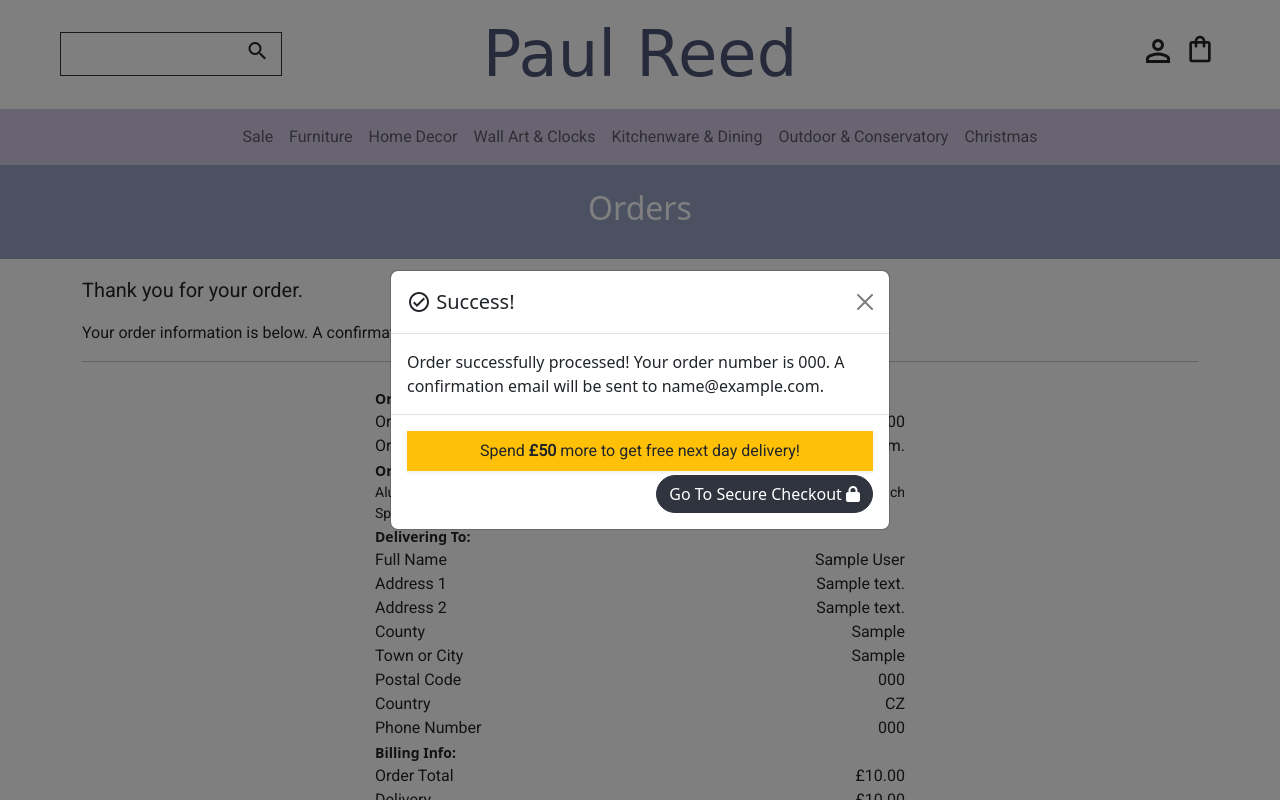
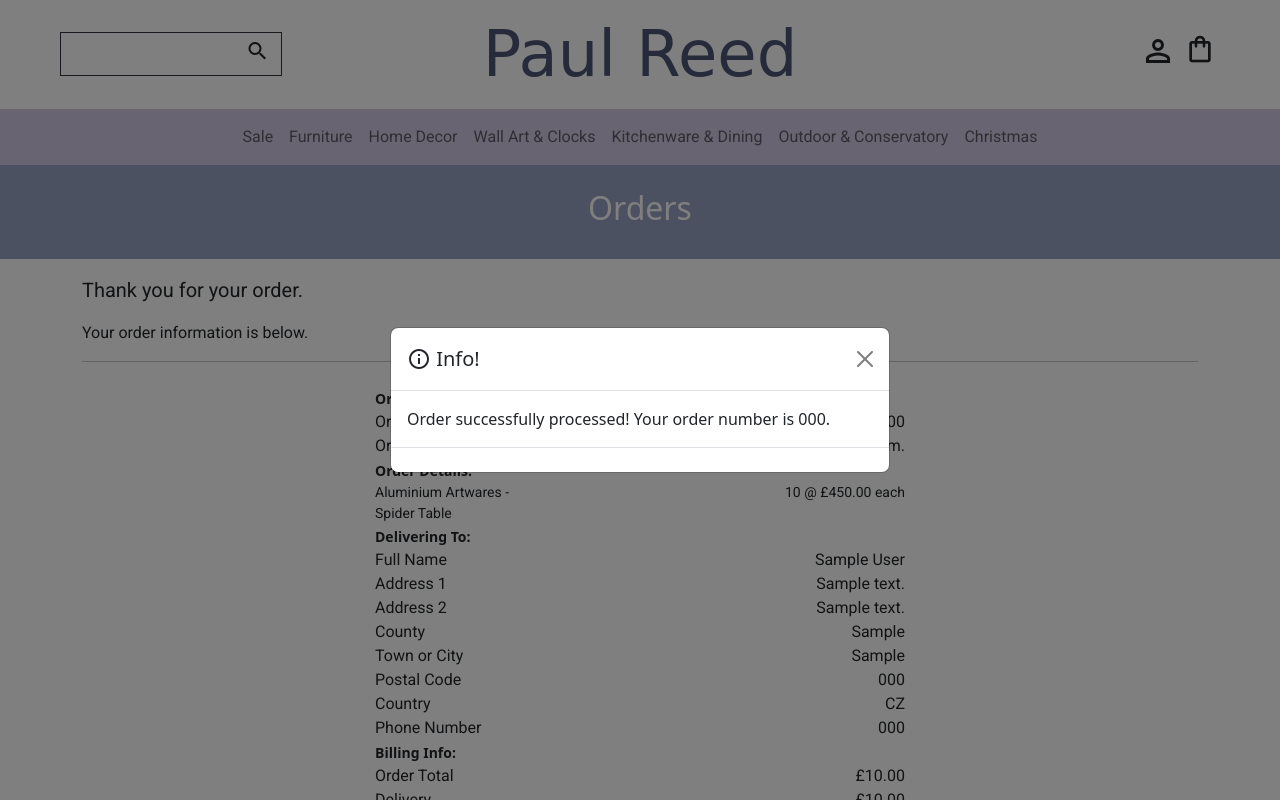
Before and after one commit to mattgriffindev/ci_msp4_v1, a Django app: page /checkout/checkout_success/000 in a window 1280 px wide. Run offline with Django 3.2, Linux system fonts and the light colour scheme; data comes from the database, SQL or seed files in the repository; tables that the repository leaves empty hold one stand-in row (values such as "Sample post"); some libraries are stand-ins or nearby versions; some web fonts are replaced.

Commit message:
amend checkout app to change success message

```diff
--- a/checkout/templates/checkout/checkout_success.html
+++ b/checkout/templates/checkout/checkout_success.html
@@ -20,7 +20,7 @@
         <div class="row mt-3">
             <div class="col">
                 <p class="lead">Thank you for your order.</p>
-                <p>Your order information is below. A confirmation email will be sent to <strong>{{ order.email }}</strong>.</p>
+                <p>Your order information is below.</p>
                 <hr>
             </div>
         </div>
--- a/checkout/views.py
+++ b/checkout/views.py
@@ -168,9 +168,8 @@ def checkout_success(request, order_number):
             if user_profile_form.is_valid():
                 user_profile_form.save()
 
-    messages.success(request, f'Order successfully processed! \
-        Your order number is {order_number}. A confirmation \
-        email will be sent to {order.email}.')
+    messages.info(request, f'Order successfully processed! \
+        Your order number is {order_number}.')
 
     if 'bag' in request.session:
         del request.session['bag']
```
